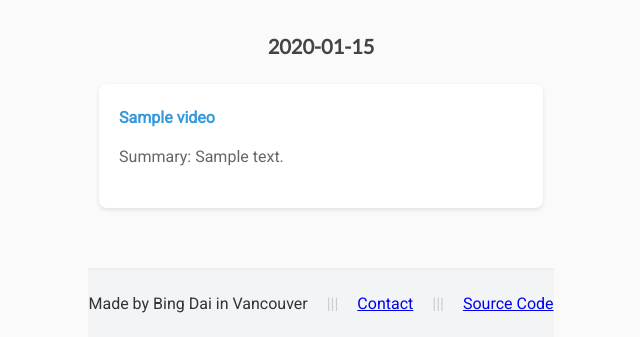
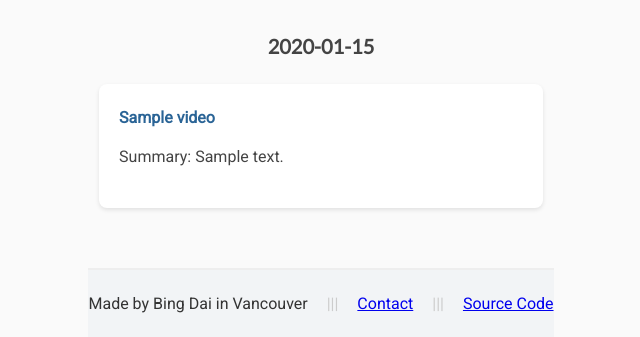
Before and after one commit to bingdai/summaryfeeds, a Flask app: template templates/index.html in a window 1280 px wide. Shown: the part 236-573 px from the top of the page, without its empty margins (319-959 px from the left). Run offline with Flask 3, Linux system fonts and the light colour scheme; the template is opened without the code that fills it: most values are stand-ins (such as "Sample title", 1, 10 or a date in 2020).

Commit message:
Update link and text colors in styles.css

```diff
--- a/static/css/styles.css
+++ b/static/css/styles.css
@@ -93,13 +93,13 @@ li {
 /* ... rest of your CSS ... */
 
 li a {
-    color: #3498db;
+    color: #2a6496;
     text-decoration: none;
     font-weight: bold; /* Make links stand out more */
 }
 
 li a:hover {
-    color: #2980b9;
+    color: #1d4d70;
     transform: translateY(-5px); /* Slight lift effect on hover */
 }
 
@@ -140,6 +140,6 @@ li a:hover {
 
 .video-summary {
     font-size: 16px; /* Larger for readability */
-    color: #666; /* Darker for contrast */
+    color: #444; /* Darker for contrast */
     margin-top: 10px;
 }
```
